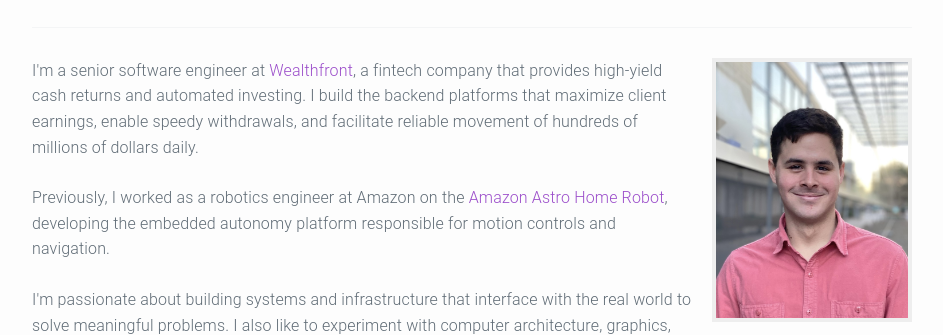
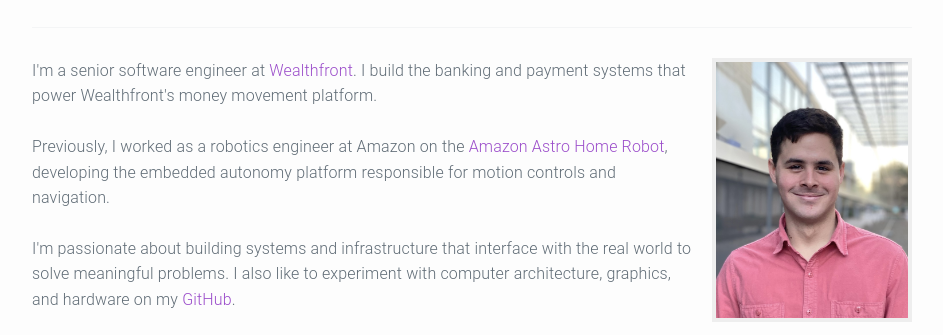
Before and after one commit to ryanweideman/ryanweideman.github.io, a plain HTML site: page index.html in a window 1280 px wide. Shown: the part 439-774 px from the top of the page, without its empty margins (168-1111 px from the left). Drawn offline with nearby package versions, Linux system fonts and the light colour scheme.

Commit message:
Revise description
Revise description

```diff
--- a/index.html
+++ b/index.html
@@ -82,7 +82,7 @@
       <img src="images/ryan.jpg" alt="Ryan Weideman" />
 
       <p>
-        I'm a senior software engineer at <a href="https://www.wealthfront.com/" target="_blank">Wealthfront</a>, a fintech company that provides high-yield cash returns and automated investing. I build the backend platforms that maximize client earnings, enable speedy withdrawals, and facilitate reliable movement of hundreds of millions of dollars daily.
+        I'm a senior software engineer at <a href="https://www.wealthfront.com/" target="_blank">Wealthfront</a>. I build the banking and payment systems that power Wealthfront's money movement platform.
       </p>
       <p>
         Previously, I worked as a robotics engineer at Amazon on the <a href="https://www.amazon.com/Introducing-Amazon-Astro/dp/B078NSDFSB" target="_blank">Amazon Astro Home Robot</a>, developing the embedded autonomy platform responsible for motion controls and navigation.
```
